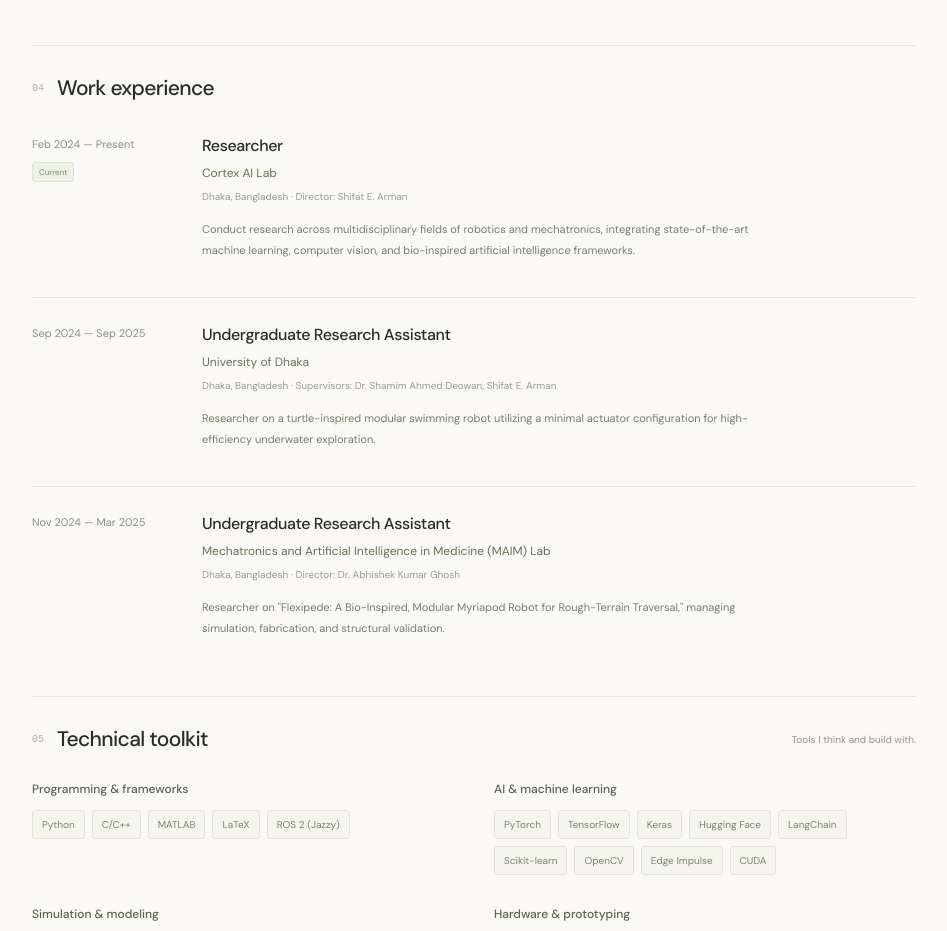
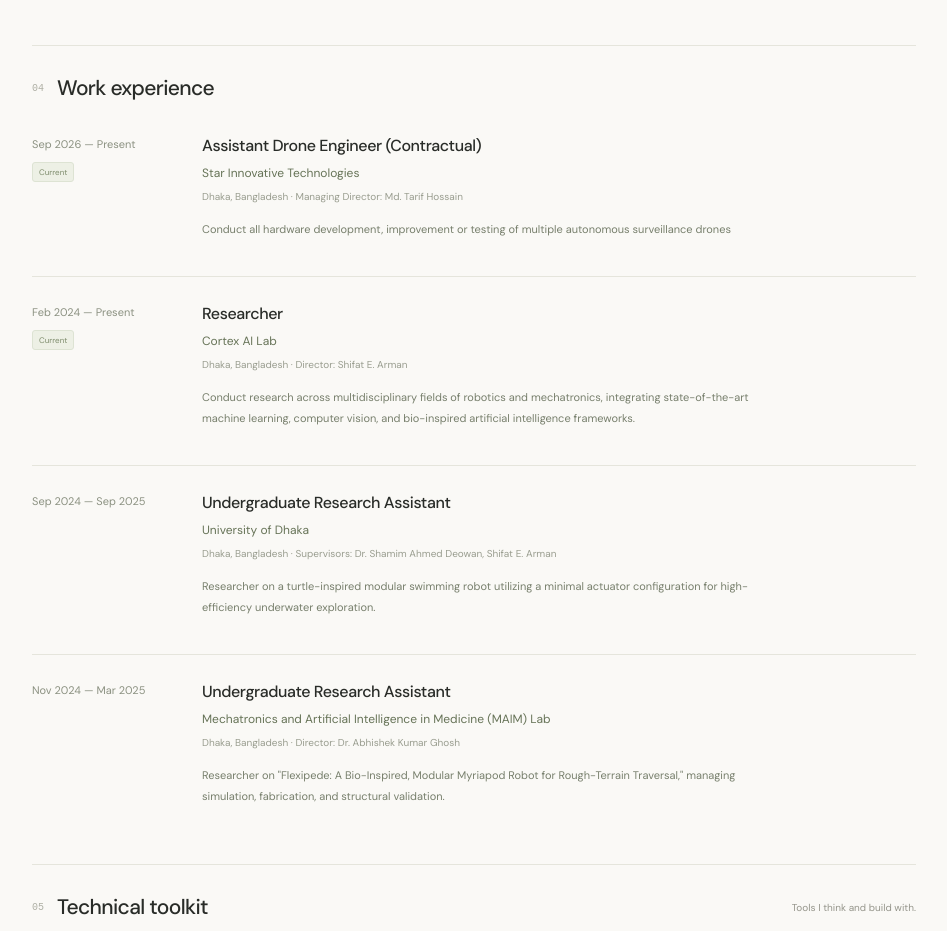
Before and after one commit to mdabidchowdhury/mdabidchowdhury.github.io, a React (Vite) app: page / in a window 1280 px wide. Shown: the part 1860-2791 px from the top of the page, without its empty margins (316-1263 px from the left). Built offline with nearby package versions, Linux system fonts and the light colour scheme.

Commit message:
feat: portfolio update

```diff
--- a/src/data.ts
+++ b/src/data.ts
@@ -31,6 +31,7 @@
   { date: '2022 — 2026', title: 'B.Sc. in Robotics & Mechatronics Engineering', org: 'University of Dhaka', detail: 'CGPA: 3.30 / 4.00 (through 7th semester) · Dhaka, Bangladesh', description: 'Thesis: Bat-Inspired Passive Locking Claw and Leg Design and Development for UAVs', note: 'Thesis advisors: Dr. Shamim Ahmed Deowan, Shifat E. Arman' },
 ];
 export const experience = [
+  { date: 'Sep 2026 — Present', title: 'Assistant Drone Engineer (Contractual)', org: 'Star Innovative Technologies', detail: 'Dhaka, Bangladesh · Managing Director: Md. Tarif Hossain', description: 'Conduct all hardware development, improvement or testing of multiple autonomous surveillance drones', note: '' },
   { date: 'Feb 2024 — Present', title: 'Researcher', org: 'Cortex AI Lab', detail: 'Dhaka, Bangladesh · Director: Shifat E. Arman', description: 'Conduct research across multidisciplinary fields of robotics and mechatronics, integrating state-of-the-art machine learning, computer vision, and bio-inspired artificial intelligence frameworks.', note: '' },
   { date: 'Sep 2024 — Sep 2025', title: 'Undergraduate Research Assistant', org: 'University of Dhaka', detail: 'Dhaka, Bangladesh · Supervisors: Dr. Shamim Ahmed Deowan, Shifat E. Arman', description: 'Researcher on a turtle-inspired modular swimming robot utilizing a minimal actuator configuration for high-efficiency underwater exploration.', note: '' },
   { date: 'Nov 2024 — Mar 2025', title: 'Undergraduate Research Assistant', org: 'Mechatronics and Artificial Intelligence in Medicine (MAIM) Lab', detail: 'Dhaka, Bangladesh · Director: Dr. Abhishek Kumar Ghosh', description: 'Researcher on "Flexipede: A Bio-Inspired, Modular Myriapod Robot for Rough-Terrain Traversal," managing simulation, fabrication, and structural validation.', note: '' },
```
